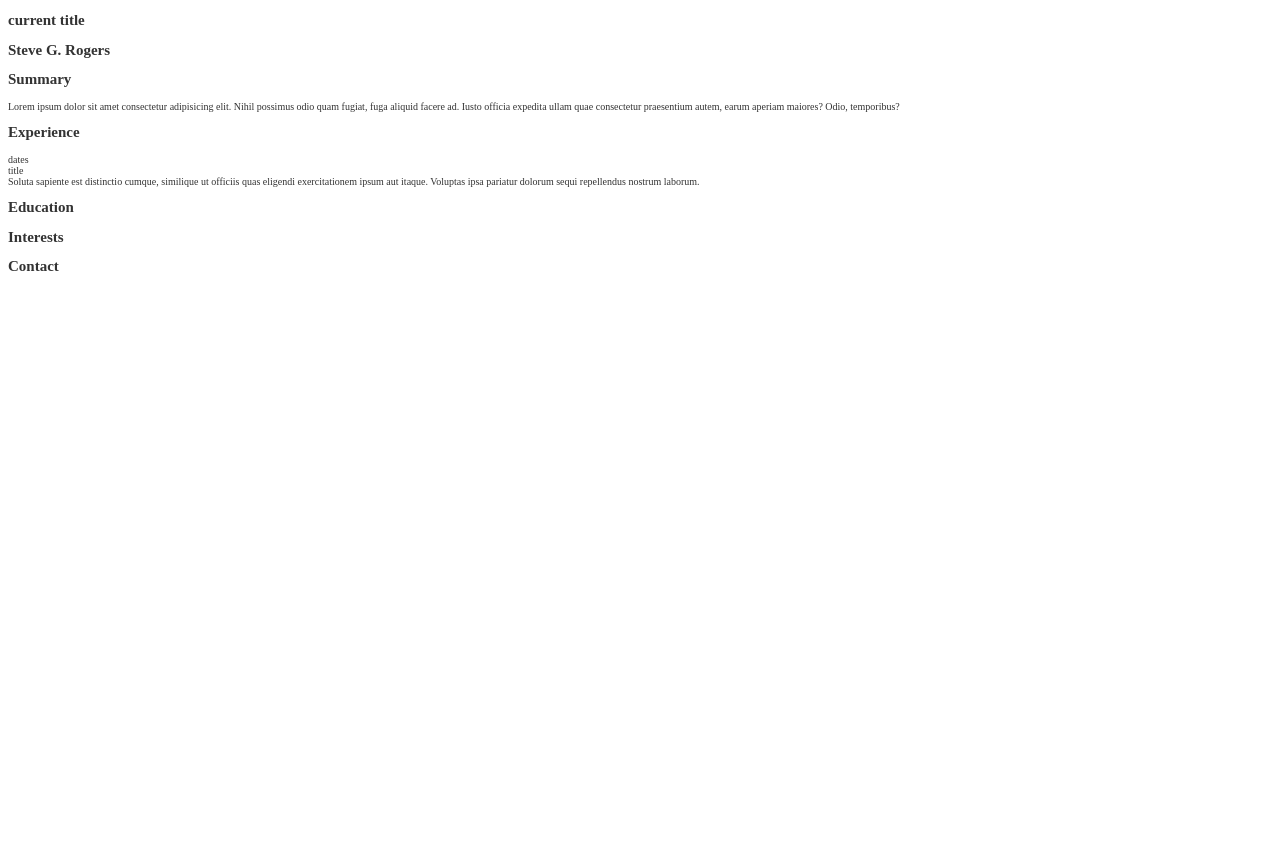
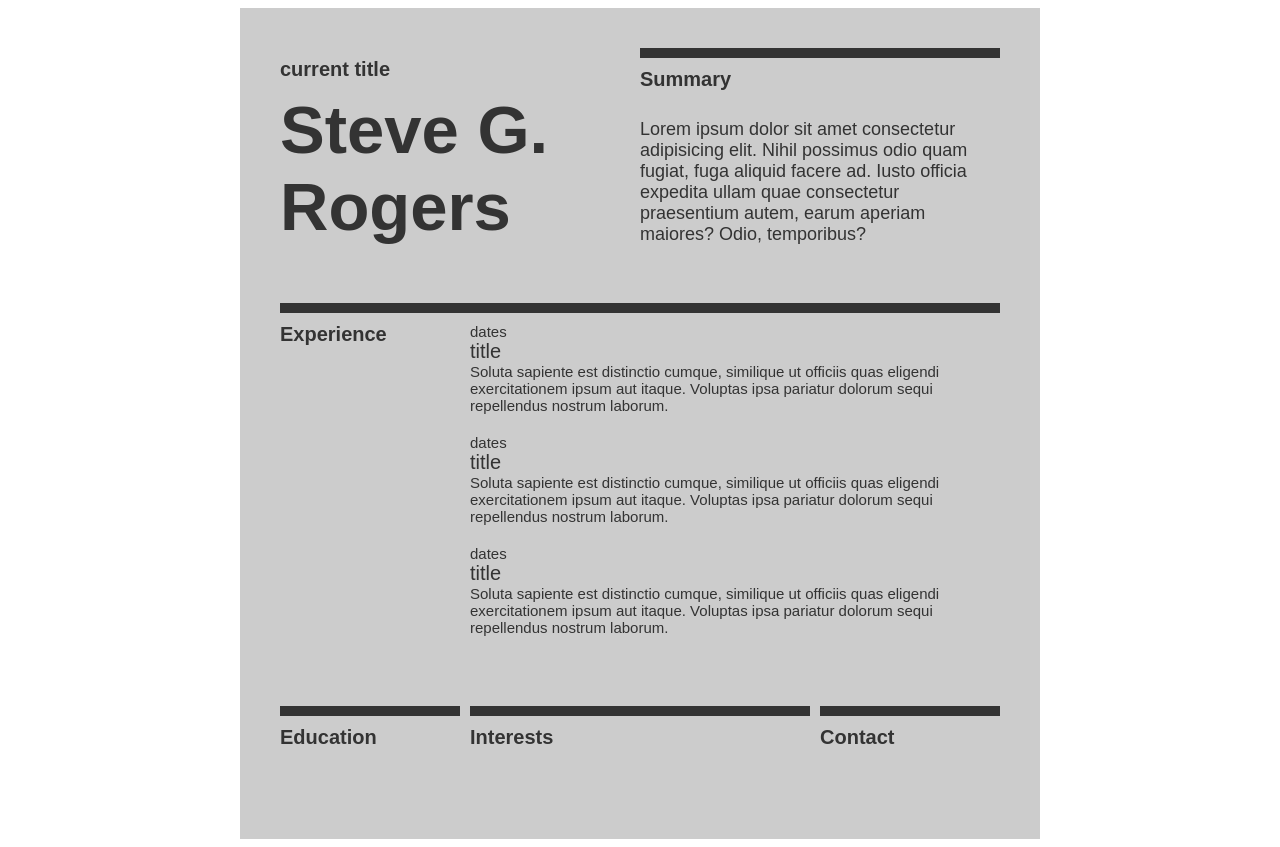
Before and after one commit to buttonbag/mr-steve-rogers, a plain HTML site: page index.html in a window 1280 px wide. Before the commit the page ends 800 px from the top, so only its background shows below. Drawn offline with Linux system fonts and the light colour scheme.

Commit message:
using grid, detached border lines from whole rows

```diff
--- a/index.html
+++ b/index.html
@@ -25,10 +25,22 @@
 
     <section class="experience-container">
         <h2 class="section-title">Experience</h2>
-        <div class="experience-module">
-            <div class="dates">dates</div>
-            <div class="title">title</div>
-            <div class="description">Soluta sapiente est distinctio cumque, similique ut officiis quas eligendi exercitationem ipsum aut itaque. Voluptas ipsa pariatur dolorum sequi repellendus nostrum laborum.</div>
+        <div class="text">
+            <div class="experience-module">
+                <div class="dates">dates</div>
+                <div class="title">title</div>
+                <div class="description">Soluta sapiente est distinctio cumque, similique ut officiis quas eligendi exercitationem ipsum aut itaque. Voluptas ipsa pariatur dolorum sequi repellendus nostrum laborum.</div>
+            </div>
+            <div class="experience-module">
+                <div class="dates">dates</div>
+                <div class="title">title</div>
+                <div class="description">Soluta sapiente est distinctio cumque, similique ut officiis quas eligendi exercitationem ipsum aut itaque. Voluptas ipsa pariatur dolorum sequi repellendus nostrum laborum.</div>
+            </div>
+            <div class="experience-module">
+                <div class="dates">dates</div>
+                <div class="title">title</div>
+                <div class="description">Soluta sapiente est distinctio cumque, similique ut officiis quas eligendi exercitationem ipsum aut itaque. Voluptas ipsa pariatur dolorum sequi repellendus nostrum laborum.</div>
+            </div>
         </div>
     </section>
 
--- a/sass.scss
+++ b/sass.scss
@@ -1,4 +1,54 @@
 :root {
     color: #333;
+    font-family: Arial, Helvetica, sans-serif;
     font-size: 62.5%;
 }
+
+* {
+    box-sizing: border-box;
+}
+
+#container {
+    max-width: 80rem;
+    background-color: #ccc;
+    margin: 0 auto;
+    padding: 4rem;
+}
+
+/* GRID */
+section {
+    display: grid;
+    margin-bottom: 4rem;
+}
+.experience-container {grid-template-columns: 25% auto; }
+.modules-container {
+    grid-template-columns: 25% auto 25%;
+    grid-gap: 1rem;
+}
+.experience-module {padding: 0 1rem 2rem;}
+.header {grid-template-columns: 50% 50%;}
+
+
+/* TEXT */
+
+.id-container > .section-title {border: none;}
+.id-name {
+    font-size: 6.7rem;
+    margin: 0;
+}
+h2 {font-size: 2rem;}
+
+h2, .text {
+    margin: 0;
+    padding: 1rem 0;
+    border-top: 1rem solid #333;
+}
+
+.summary-text {
+    font-size: 1.8rem;
+}
+
+.experience-module {
+    font-size: 1.5rem;
+    .title {font-size: 2rem;}
+}
```
Also changed, not shown: style.css, 1 other file.
